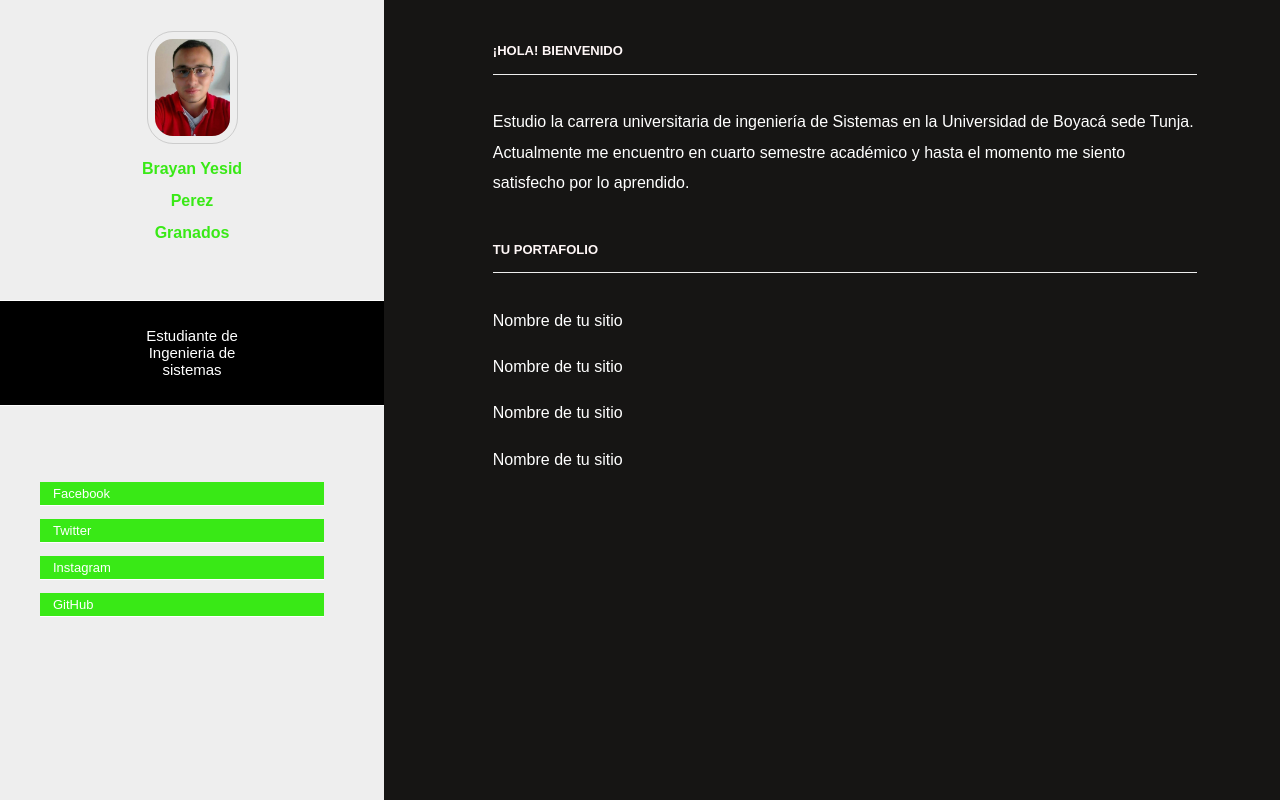
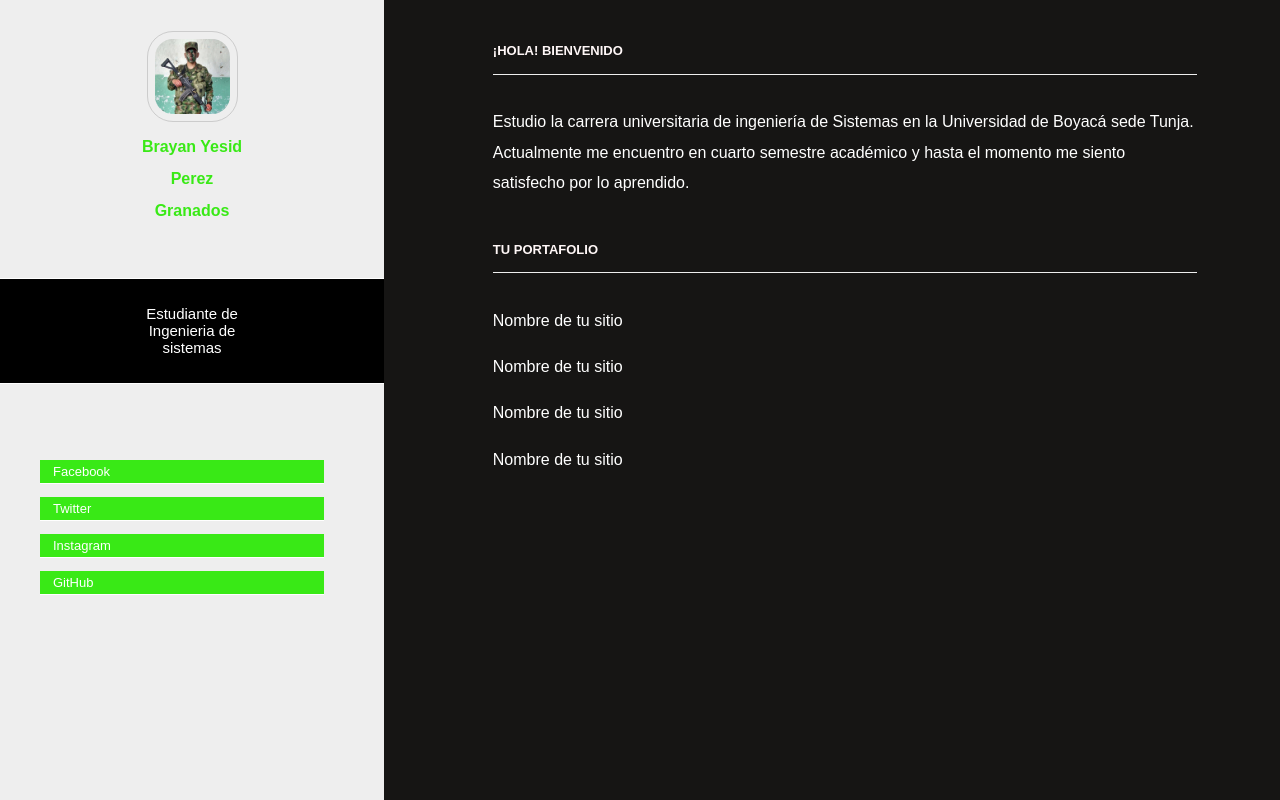
Before and after one commit to brayanperezg/Portafolio, a plain HTML site: page index.html in a window 1280 px wide. Drawn offline with Linux system fonts and the light colour scheme.

Commit message:
cambio foto de perfil en la rama

```diff
--- a/index.html
+++ b/index.html
@@ -25,7 +25,7 @@
     <section class="sidebar_information">
       <div class="sidebar_userimage">
          <!-- 1º Commit Tu nombre y foto -->
-        <img src="images/perfil.jpg">
+        <img src="images/1.jpg">
         <h1 class="sidebar_information_title">
          Brayan Yesid Perez Granados
         </h1>
```
Also changed, not shown: images/1.jpg (added).
